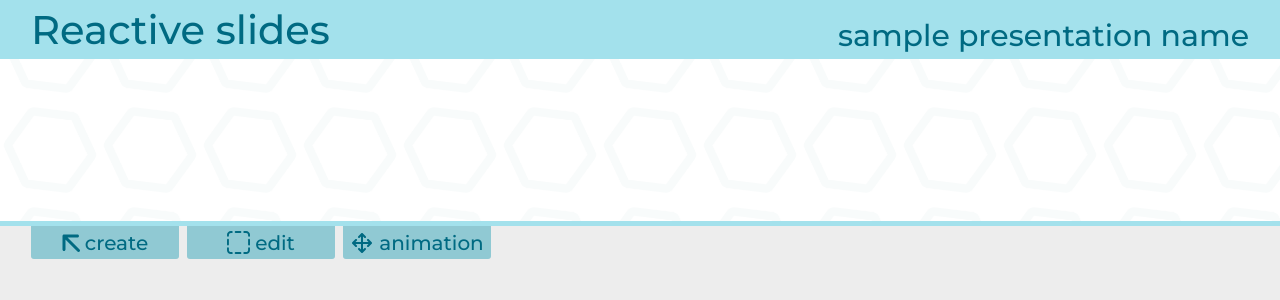
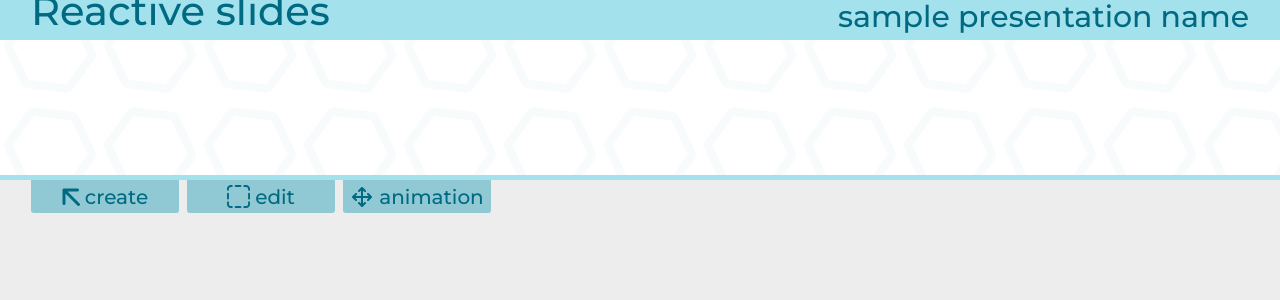
Before and after one commit to dan3rty/Reactive-slides, a React (Create React App) app: page / in a window 1280 px wide. Shown: the top 300 px of the page. Built offline with nearby package versions, Linux system fonts and the light colour scheme.

Commit message:
добавил компонентов

```diff
--- a/src/editor/toolBar/settingBar/SettingBar.css
+++ b/src/editor/toolBar/settingBar/SettingBar.css
@@ -1,6 +1,6 @@
 .SettingBar {
 	width: 100vw;
-	height: 167px;
+	height: 140px;
 	border-bottom: #A3E1EC;
 	border-bottom-width: 5px;
 	border-bottom-style: solid;
--- a/src/editor/toolBar/topBar/TopBar.css
+++ b/src/editor/toolBar/topBar/TopBar.css
@@ -1,6 +1,6 @@
 .TopBar {
 	width: 100vw;
-	height: 59px;
+	height: 40px;
 	background-color: #a3e1ec;
 	display: flex;
 	justify-content: space-between;
```
